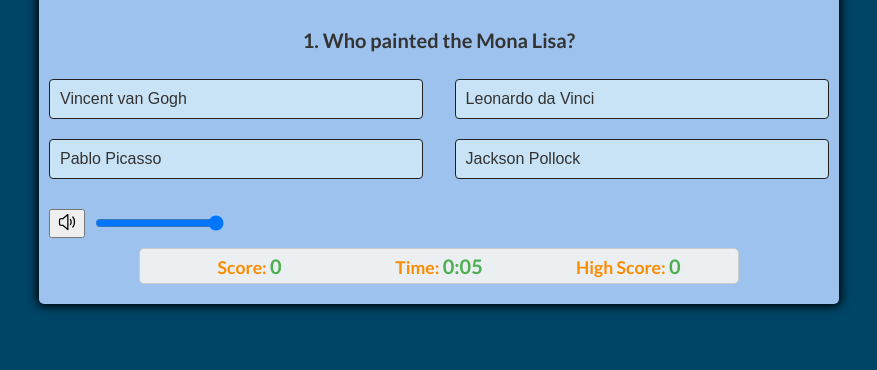
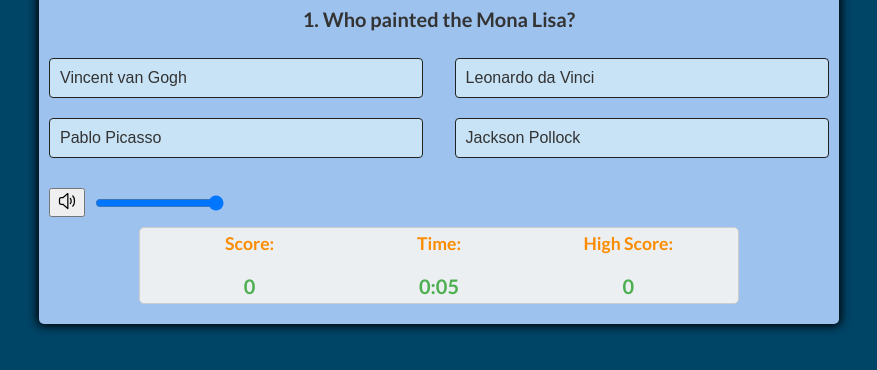
Before and after one commit to MaryanGelle/simpleQuiz, a plain HTML site: page quiz-page.html in a window 1280 px wide. Shown: the part 304-674 px from the top of the page, without its empty margins (201-1078 px from the left). Drawn offline with Linux system fonts and the light colour scheme.

Commit message:
changes to status bad

```diff
--- a/quiz-page.html
+++ b/quiz-page.html
@@ -66,17 +66,17 @@
         <!-- Score and time -->
         <div class="status-bar">
             <div class="score-holder">
-                Score: <span id="score">0</span>
+                Score: <span id="score" style="display: block;">0</span>
             </div>
             <div class="time-holder">
-                Time: <span id="timer">00:00</span>
+                Time: <span id="timer" style="display: block;">00:00</span>
             </div>
             <div id="quiz-results" class="result-box" style="display:none;">
                 <h2 id="feedback"></h2>
             </div>
             <div class="high-score-holder">
-            High Score: <span id="high-score">0</span>
-         </div>
+            High Score:  <span id="high-score" style="display: block;">0</span>
+            </div>
 
         </div>
 
```
